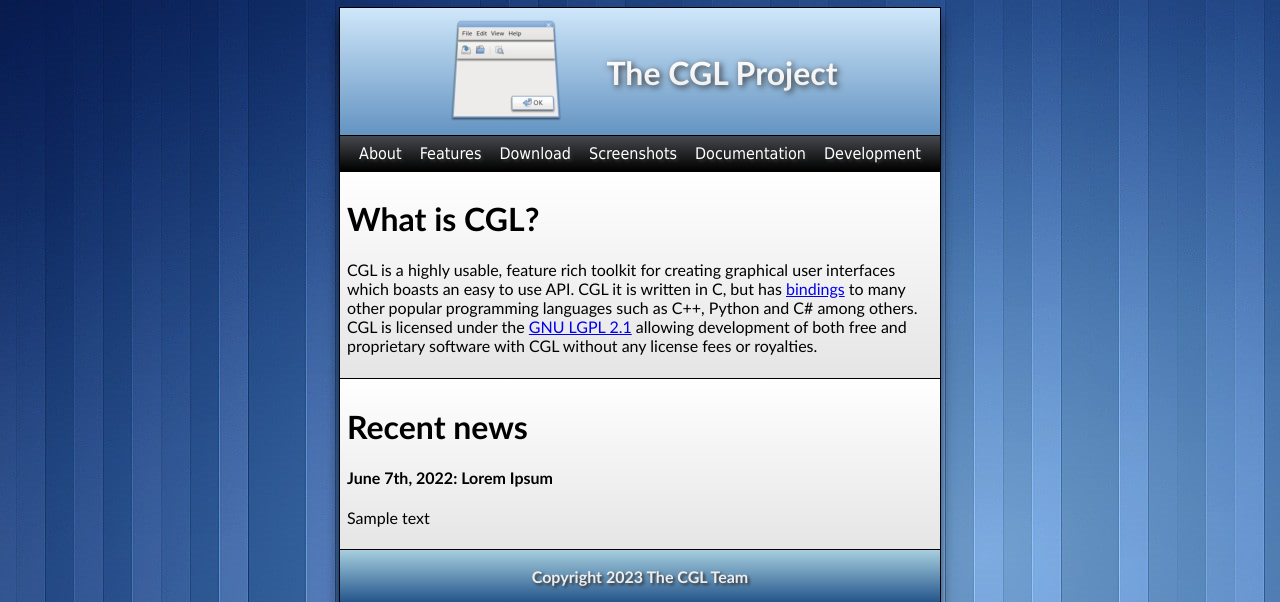
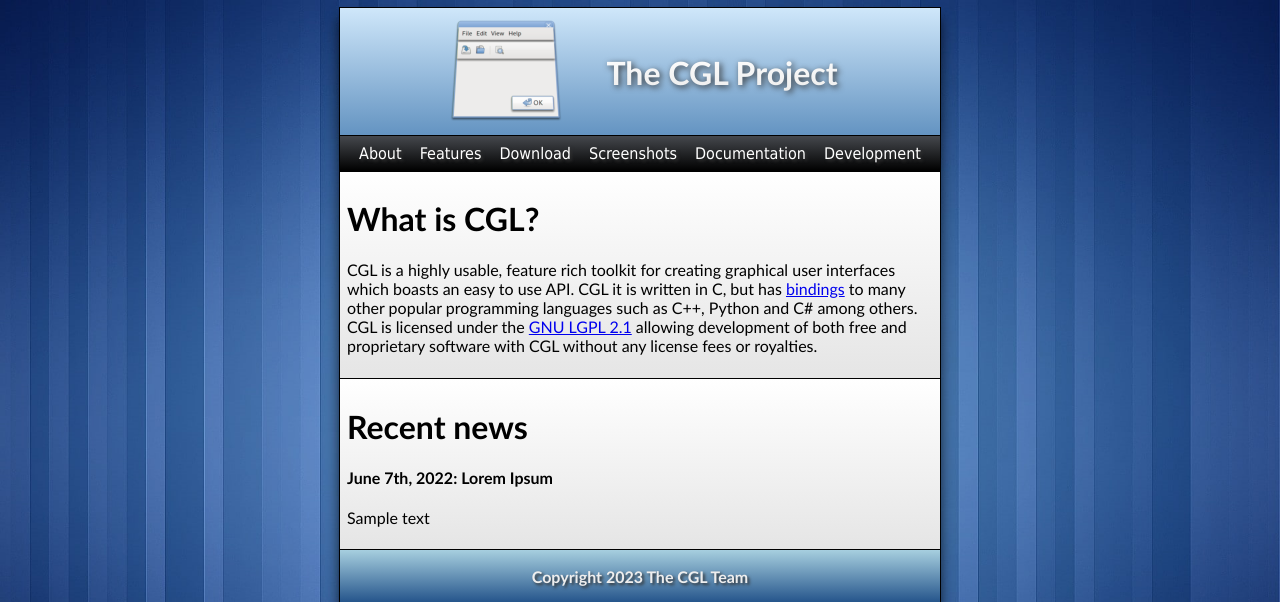
Before and after one commit to Conventional-GUI-Library/website, a PHP site: page / in a window 1280 px wide. Shown: the top 602 px of the page. Run offline with PHP 8.4, Linux system fonts and the light colour scheme.

Commit message:
Background image update

```diff
--- a/assets/main.css
+++ b/assets/main.css
@@ -1,8 +1,13 @@
 body {
 	text-align: center;
-    background-image:    url(bg.jpg);
-	background-repeat: no-repeat;
-	background-size: auto;
+	background: url(bg.jpg) no-repeat center center fixed;
+	-webkit-background-size: cover;
+	-moz-background-size: cover;
+	-o-background-size: cover;
+	background-size: cover;
+	filter: progid:DXImageTransform.Microsoft.AlphaImageLoader(src='bg.jpg', sizingMethod='scale');
+	-ms-filter: "progid:DXImageTransform.Microsoft.AlphaImageLoader(src='bg.jpg', sizingMethod='scale')";
+	zoom: 1;
 }
 
 #Content {
```
